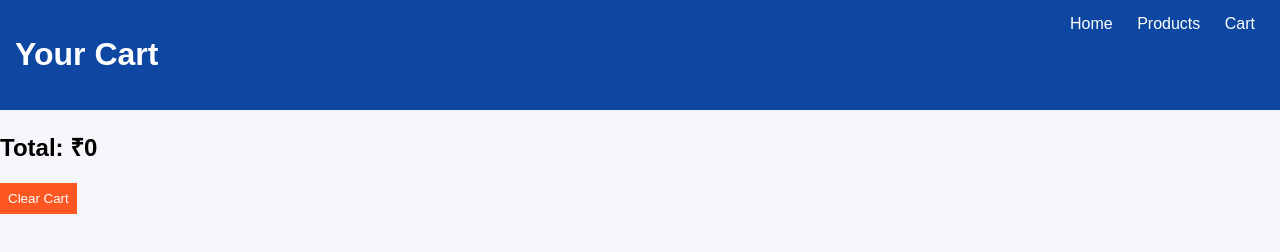
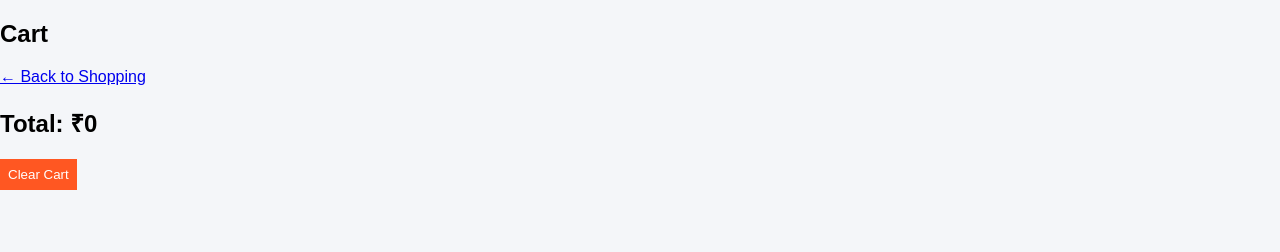
Before and after one commit to vimalaberi24-spec/Shoppping, a plain HTML site: page cart.html in a window 1280 px wide. Drawn offline with Linux system fonts and the light colour scheme.

Commit message:
Update cart.html

```diff
--- a/cart.html
+++ b/cart.html
@@ -7,16 +7,12 @@
 </head>
 <body>
 
-<header class="nav">
-  <h1>Your Cart</h1>
-  <nav>
-    <a href="index.html">Home</a>
-    <a href="products.html">Products</a>
-    <a href="cart.html">Cart</a>
-  </nav>
+<header class="navbar">
+  <h2>Cart</h2>
+  <a href="products.html">← Back to Shopping</a>
 </header>
 
-<section id="cart-items"></section>
+<div id="cart-items"></div>
 
 <h2>Total: ₹<span id="total">0</span></h2>
 
```
